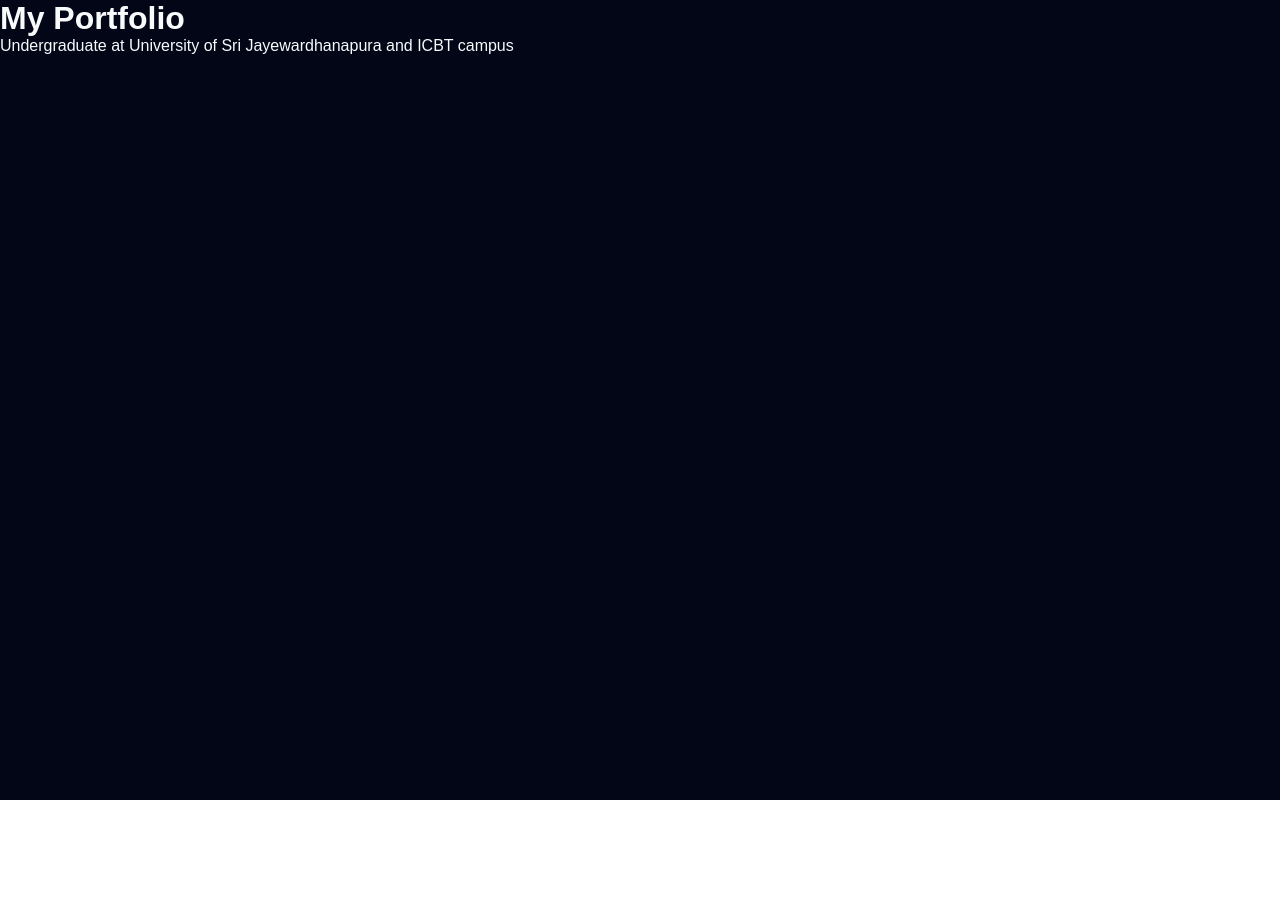
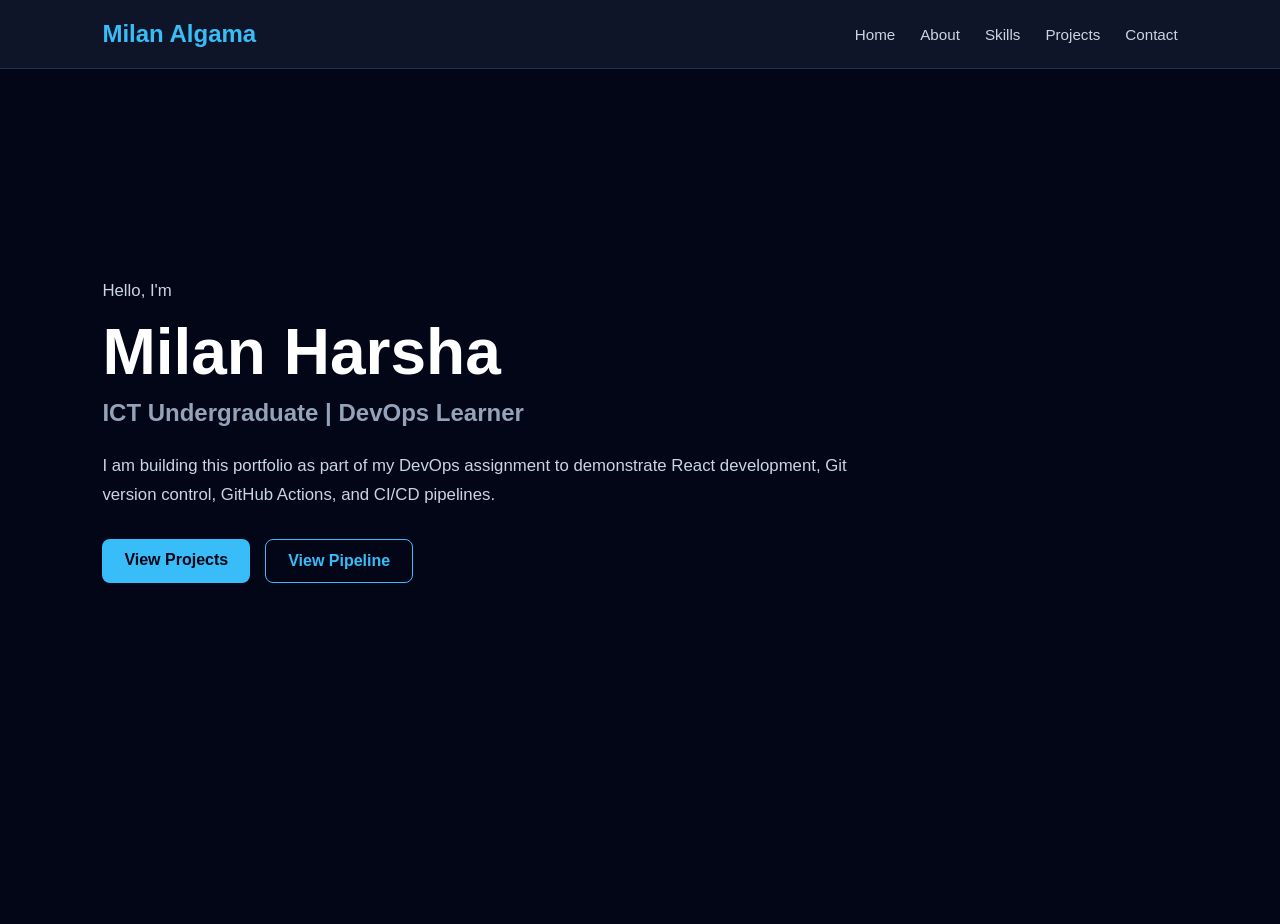
Before and after one commit to MilanAlgama/Portfolio, a React (Vite) app: page / in a window 1280 px wide. Shown: the top 924 px of the page. Before the commit the page ends 800 px from the top, so only its background shows below. Built offline with nearby package versions, Linux system fonts and the light colour scheme.

Commit message:
Call the components

```diff
--- a/src/App.jsx
+++ b/src/App.jsx
@@ -1,10 +1,23 @@
-import './App.css';
+import "./App.css";
+import Navbar from "./components/Navbar";
+import Hero from "./components/Hero";
+import About from "./components/About";
+import Skills from "./components/Skills";
+import Projects from "./components/Projects";
+import Contact from "./components/Contact";
 
 function App() {
   return (
     <div className="app">
-      <h1>My Portfolio</h1>
-      <p>Undergraduate at University of Sri Jayewardhanapura and ICBT campus </p>
+      <Navbar />
+
+      <main>
+        <Hero />
+        <About />
+        <Skills />
+        <Projects />
+        <Contact />
+      </main>
     </div>
   );
 }
```
